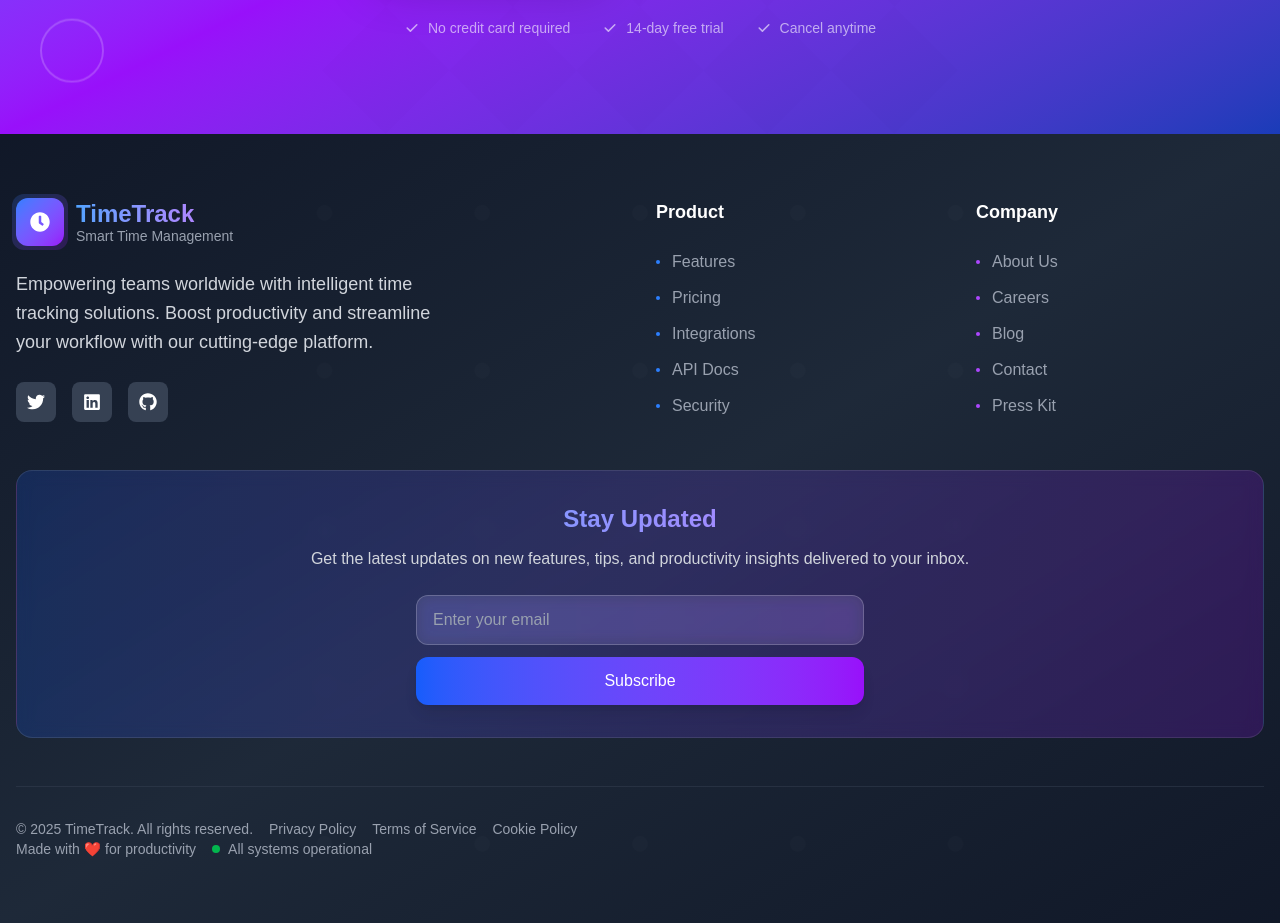
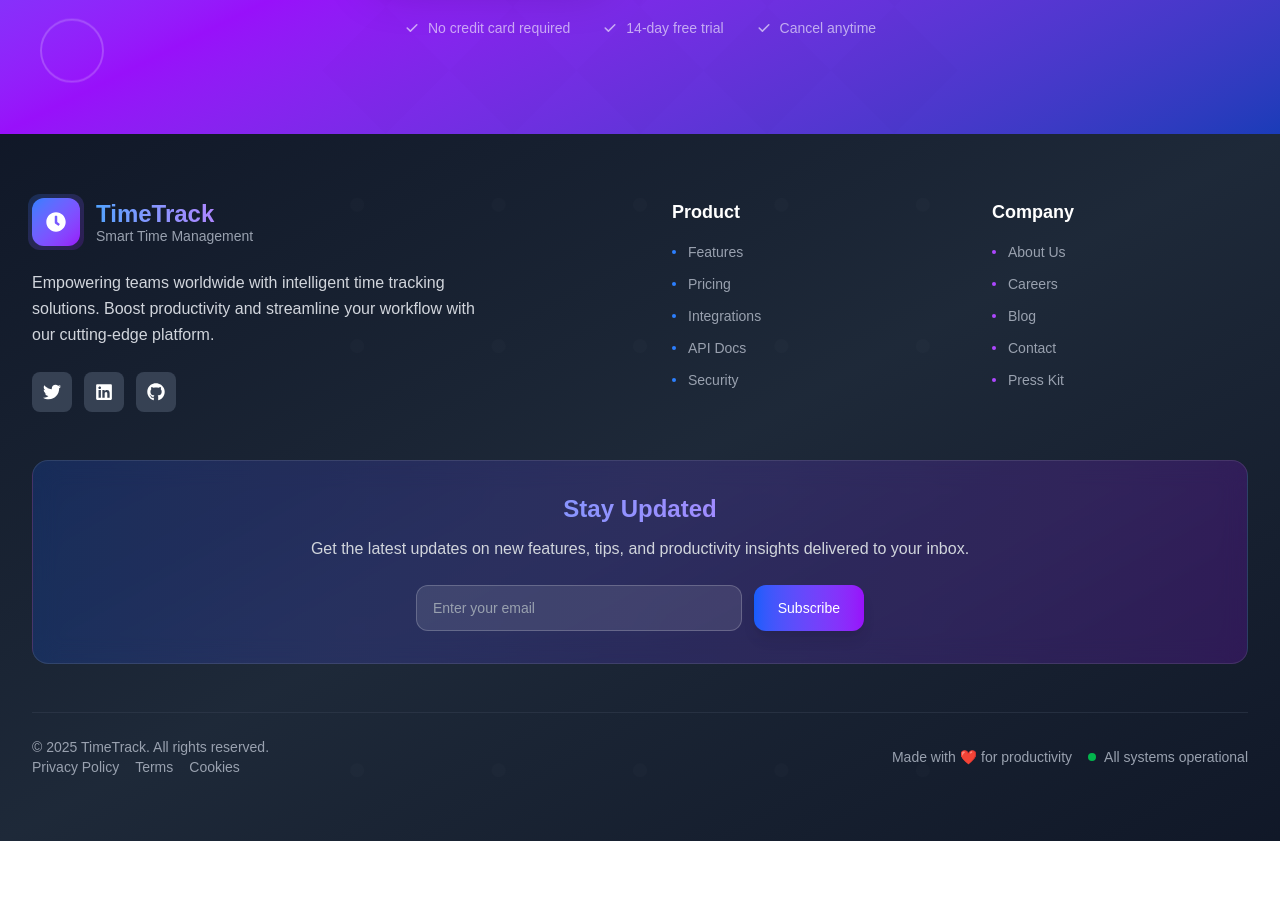
Before and after one commit to AianLouise/Django-NextJS, a Next.js app in the folder frontend/: page / in a window 1280 px wide. Shown: the part 3280-4203 px from the top of the page. After the commit the page ends 4121 px from the top, so only its background shows below. Built offline with nearby package versions, Linux system fonts and the light colour scheme.

Commit message:
feat: Revamp footer layout and styling for improved aesthetics and usability

```diff
--- a/frontend/src/app/page.tsx
+++ b/frontend/src/app/page.tsx
@@ -579,7 +579,6 @@ export default function Home() {
         </div>
       </section>
 
-      {/* Footer */}
       <footer className="relative bg-gradient-to-br from-gray-900 via-gray-800 to-gray-900 text-white overflow-hidden">
         {/* Background Pattern */}
         <div className="absolute inset-0 opacity-5">
@@ -595,141 +594,111 @@ export default function Home() {
           </div>
         </div>
 
-        <div className="container mx-auto px-4 py-12 md:py-16 relative z-10">
-          {/* Main Footer Content */}
-          <div className="grid grid-cols-1 sm:grid-cols-2 lg:grid-cols-4 gap-8 lg:gap-8 mb-8 md:mb-12">            {/* Company Info */}
-            <div className="sm:col-span-2 lg:col-span-2 mb-8 sm:mb-0">
-              <Link href="/" className="flex items-center space-x-3 mb-4 md:mb-6 group">
+        <div className="container mx-auto px-4 sm:px-6 lg:px-8 py-10 md:py-16 relative z-10">
+          {/* Grid Layout */}
+          <div className="grid grid-cols-1 sm:grid-cols-2 lg:grid-cols-4 gap-10 lg:gap-16 mb-12">
+            {/* Company Info */}
+            <div className="sm:col-span-2">
+              <a href="/" className="flex items-center space-x-4 mb-6 group">
                 <div className="relative">
-                  <div className="w-10 h-10 md:w-12 md:h-12 bg-gradient-to-br from-blue-500 to-purple-600 rounded-xl flex items-center justify-center group-hover:scale-110 transition-transform duration-300">
-                    <FaClock className="text-white text-lg md:text-xl" />
+                  <div className="w-12 h-12 bg-gradient-to-br from-blue-500 to-purple-600 rounded-xl flex items-center justify-center group-hover:scale-110 transition-transform duration-300">
+                    <FaClock className="text-white text-xl" />
                   </div>
                   <div className="absolute -inset-1 bg-gradient-to-br from-blue-500 to-purple-600 rounded-xl opacity-20 group-hover:opacity-40 transition-opacity duration-300 -z-10"></div>
                 </div>
                 <div>
                   <h2 className="text-xl md:text-2xl font-bold bg-clip-text text-transparent bg-gradient-to-r from-blue-400 to-purple-400">TimeTrack</h2>
-                  <p className="text-xs md:text-sm text-gray-400 -mt-1">Smart Time Management</p>
+                  <p className="text-sm text-gray-400 -mt-1">Smart Time Management</p>
                 </div>
-              </Link>
-              <p className="text-gray-300 text-base md:text-lg leading-relaxed mb-4 md:mb-6 max-w-md">
-                Empowering teams worldwide with intelligent time tracking solutions.
-                Boost productivity and streamline your workflow with our cutting-edge platform.
+              </a>
+              <p className="text-gray-300 text-sm md:text-base leading-relaxed mb-6 max-w-md">
+                Empowering teams worldwide with intelligent time tracking solutions. Boost productivity and streamline your workflow with our cutting-edge platform.
               </p>
-              <div className="flex space-x-3 md:space-x-4">
-                <a href="#" className="w-9 h-9 md:w-10 md:h-10 bg-gray-700 hover:bg-blue-600 rounded-lg flex items-center justify-center transition-all duration-300 hover:scale-110">
-                  <FaTwitter className="text-base md:text-lg" />
-                </a>
-                <a href="#" className="w-9 h-9 md:w-10 md:h-10 bg-gray-700 hover:bg-blue-600 rounded-lg flex items-center justify-center transition-all duration-300 hover:scale-110">
-                  <FaLinkedin className="text-base md:text-lg" />
-                </a>
-                <a href="#" className="w-9 h-9 md:w-10 md:h-10 bg-gray-700 hover:bg-blue-600 rounded-lg flex items-center justify-center transition-all duration-300 hover:scale-110">
-                  <FaGithub className="text-base md:text-lg" />
-                </a>
+              <div className="flex space-x-3">
+                {[FaTwitter, FaLinkedin, FaGithub].map((Icon, idx) => (
+                  <a key={idx} href="#" className="w-10 h-10 bg-gray-700 hover:bg-blue-600 rounded-lg flex items-center justify-center transition-transform duration-300 hover:scale-110">
+                    <Icon className="text-lg" />
+                  </a>
+                ))}
               </div>
-            </div>            {/* Product Links */}
-            <div className="mb-8 sm:mb-0">
-              <h4 className="text-base md:text-lg font-bold mb-4 md:mb-6 text-white">Product</h4>
-              <ul className="space-y-2 md:space-y-3">
-                <li>
-                  <a href="#features" className="text-gray-400 hover:text-white transition-colors duration-300 flex items-center group text-sm md:text-base">
-                    <span className="w-1 h-1 bg-blue-500 rounded-full mr-3 group-hover:w-2 transition-all duration-300"></span>
-                    Features
-                  </a>
-                </li>
-                <li>
-                  <a href="#pricing" className="text-gray-400 hover:text-white transition-colors duration-300 flex items-center group text-sm md:text-base">
-                    <span className="w-1 h-1 bg-blue-500 rounded-full mr-3 group-hover:w-2 transition-all duration-300"></span>
-                    Pricing
-                  </a>
-                </li>
-                <li>
-                  <a href="#integrations" className="text-gray-400 hover:text-white transition-colors duration-300 flex items-center group text-sm md:text-base">
-                    <span className="w-1 h-1 bg-blue-500 rounded-full mr-3 group-hover:w-2 transition-all duration-300"></span>
-                    Integrations
-                  </a>
-                </li>
-                <li>
-                  <a href="#api" className="text-gray-400 hover:text-white transition-colors duration-300 flex items-center group text-sm md:text-base">
-                    <span className="w-1 h-1 bg-blue-500 rounded-full mr-3 group-hover:w-2 transition-all duration-300"></span>
-                    API Docs
-                  </a>
-                </li>
-                <li>
-                  <a href="#security" className="text-gray-400 hover:text-white transition-colors duration-300 flex items-center group text-sm md:text-base">
-                    <span className="w-1 h-1 bg-blue-500 rounded-full mr-3 group-hover:w-2 transition-all duration-300"></span>
-                    Security
-                  </a>
-                </li>
-              </ul>
-            </div>            {/* Company Links */}
-            <div className="mb-8 sm:mb-0">
-              <h4 className="text-base md:text-lg font-bold mb-4 md:mb-6 text-white">Company</h4>
-              <ul className="space-y-2 md:space-y-3">
-                <li>
-                  <a href="#about" className="text-gray-400 hover:text-white transition-colors duration-300 flex items-center group text-sm md:text-base">
-                    <span className="w-1 h-1 bg-purple-500 rounded-full mr-3 group-hover:w-2 transition-all duration-300"></span>
-                    About Us
-                  </a>
-                </li>
-                <li>
-                  <a href="#careers" className="text-gray-400 hover:text-white transition-colors duration-300 flex items-center group text-sm md:text-base">
-                    <span className="w-1 h-1 bg-purple-500 rounded-full mr-3 group-hover:w-2 transition-all duration-300"></span>
-                    Careers
-                  </a>
-                </li>
-                <li>
-                  <a href="#blog" className="text-gray-400 hover:text-white transition-colors duration-300 flex items-center group text-sm md:text-base">
-                    <span className="w-1 h-1 bg-purple-500 rounded-full mr-3 group-hover:w-2 transition-all duration-300"></span>
-                    Blog
-                  </a>
-                </li>
-                <li>
-                  <a href="#contact" className="text-gray-400 hover:text-white transition-colors duration-300 flex items-center group text-sm md:text-base">
-                    <span className="w-1 h-1 bg-purple-500 rounded-full mr-3 group-hover:w-2 transition-all duration-300"></span>
-                    Contact
-                  </a>
-                </li>
-                <li>
-                  <a href="#press" className="text-gray-400 hover:text-white transition-colors duration-300 flex items-center group text-sm md:text-base">
-                    <span className="w-1 h-1 bg-purple-500 rounded-full mr-3 group-hover:w-2 transition-all duration-300"></span>
-                    Press Kit
-                  </a>
-                </li>
+            </div>
+
+            {/* Product Links */}
+            <div>
+              <h4 className="text-lg font-bold mb-4 text-white">Product</h4>
+              <ul className="space-y-3 text-sm">
+                {[
+                  ['#features', 'Features'],
+                  ['#pricing', 'Pricing'],
+                  ['#integrations', 'Integrations'],
+                  ['#api', 'API Docs'],
+                  ['#security', 'Security'],
+                ].map(([href, label], idx) => (
+                  <li key={idx}>
+                    <a href={href} className="text-gray-400 hover:text-white flex items-center group transition">
+                      <span className="w-1 h-1 bg-blue-500 rounded-full mr-3 group-hover:w-2 transition-all"></span>{label}
+                    </a>
+                  </li>
+                ))}
               </ul>
             </div>
-          </div>          {/* Newsletter Signup */}
-          <div className="bg-gradient-to-r from-blue-600/20 to-purple-600/20 backdrop-blur-sm rounded-2xl p-6 md:p-8 mb-8 md:mb-12 border border-white/10">
+
+            {/* Company Links */}
+            <div>
+              <h4 className="text-lg font-bold mb-4 text-white">Company</h4>
+              <ul className="space-y-3 text-sm">
+                {[
+                  ['#about', 'About Us'],
+                  ['#careers', 'Careers'],
+                  ['#blog', 'Blog'],
+                  ['#contact', 'Contact'],
+                  ['#press', 'Press Kit'],
+                ].map(([href, label], idx) => (
+                  <li key={idx}>
+                    <a href={href} className="text-gray-400 hover:text-white flex items-center group transition">
+                      <span className="w-1 h-1 bg-purple-500 rounded-full mr-3 group-hover:w-2 transition-all"></span>{label}
+                    </a>
+                  </li>
+                ))}
+              </ul>
+            </div>
+          </div>
+
+          {/* Newsletter */}
+          <div className="bg-gradient-to-r from-blue-600/20 to-purple-600/20 backdrop-blur-md rounded-2xl p-6 md:p-8 mb-12 border border-white/10">
             <div className="max-w-2xl mx-auto text-center">
               <h3 className="text-xl md:text-2xl font-bold mb-3 bg-clip-text text-transparent bg-gradient-to-r from-blue-400 to-purple-400">
                 Stay Updated
               </h3>
-              <p className="text-gray-300 text-sm md:text-base mb-4 md:mb-6">
+              <p className="text-gray-300 text-sm md:text-base mb-6">
                 Get the latest updates on new features, tips, and productivity insights delivered to your inbox.
               </p>
-              <div className="flex flex-col gap-3 max-w-md mx-auto">
+              <div className="flex flex-col sm:flex-row gap-3 max-w-md mx-auto">
                 <input
                   type="email"
                   placeholder="Enter your email"
-                  className="w-full px-4 py-3 bg-white/10 border border-white/20 rounded-xl text-white placeholder-gray-400 focus:outline-none focus:ring-2 focus:ring-blue-500 focus:border-transparent backdrop-blur-sm text-sm md:text-base"
+                  className="flex-1 px-4 py-3 bg-white/10 border border-white/20 rounded-xl text-white placeholder-gray-400 focus:outline-none focus:ring-2 focus:ring-blue-500 focus:border-transparent text-sm"
                 />
-                <button className="bg-gradient-to-r from-blue-600 to-purple-600 hover:from-blue-700 hover:to-purple-700 text-white font-medium px-6 py-3 rounded-xl transition-all duration-300 transform hover:scale-105 shadow-lg text-sm md:text-base">
+                <button className="bg-gradient-to-r from-blue-600 to-purple-600 hover:from-blue-700 hover:to-purple-700 text-white font-medium px-6 py-3 rounded-xl transition-transform duration-300 hover:scale-105 shadow-lg text-sm">
                   Subscribe
                 </button>
               </div>
             </div>
-          </div>          {/* Bottom Footer */}
-          <div className="border-t border-gray-700/50 pt-6 md:pt-8">
-            <div className="flex flex-col sm:flex-row sm:items-center space-y-2 sm:space-y-0 sm:space-x-4 text-xs md:text-sm text-gray-400 text-center md:text-left">
+          </div>
+
+          {/* Footer Bottom */}
+          <div className="border-t border-gray-700/50 pt-6 flex flex-col gap-4 sm:flex-row sm:justify-between text-xs md:text-sm text-gray-400">
+            <div className="text-center sm:text-left space-y-2 sm:space-y-0 sm:space-x-4">
               <p>&copy; {new Date().getFullYear()} TimeTrack. All rights reserved.</p>
-              <div className="flex justify-center sm:justify-start items-center space-x-4">
-                <a href="#privacy" className="hover:text-white transition-colors">Privacy Policy</a>
-                <a href="#terms" className="hover:text-white transition-colors">Terms of Service</a>
-                <a href="#cookies" className="hover:text-white transition-colors">Cookie Policy</a>
+              <div className="flex justify-center sm:justify-start gap-4">
+                <a href="#privacy" className="hover:text-white">Privacy Policy</a>
+                <a href="#terms" className="hover:text-white">Terms</a>
+                <a href="#cookies" className="hover:text-white">Cookies</a>
               </div>
             </div>
-            <div className="flex flex-col sm:flex-row sm:items-center space-y-2 sm:space-y-0 sm:space-x-4 text-xs md:text-sm text-gray-400 text-center md:text-right">
+            <div className="flex flex-col sm:flex-row items-center justify-center sm:justify-end gap-2 sm:gap-4 text-center">
               <span>Made with ❤️ for productivity</span>
-              <div className="flex items-center justify-center md:justify-end space-x-2">
+              <div className="flex items-center gap-2">
                 <div className="w-2 h-2 bg-green-500 rounded-full animate-pulse"></div>
                 <span>All systems operational</span>
               </div>
```
